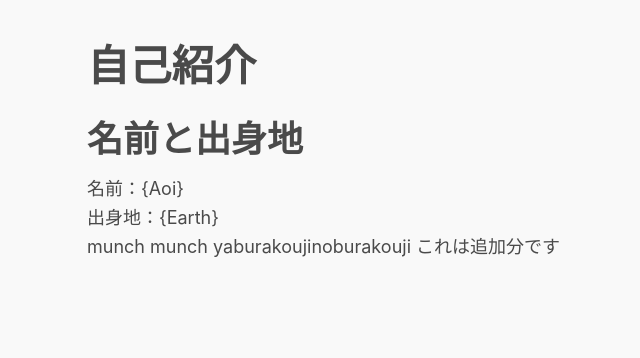
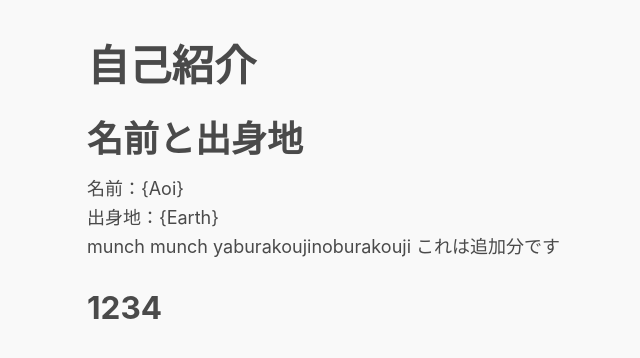
Before and after one commit to AoiOkuma/my-profile, a plain HTML site: page index.html in a window 1280 px wide. Shown: the whole page, without its empty margins (211-851 px from the left). Drawn offline with Linux system fonts and the light colour scheme.

Commit message:
ホームページ変更２

```diff
--- a/index.html
+++ b/index.html
@@ -25,6 +25,10 @@
     yaburakoujinoburakouji
     これは追加分です
   </p>
+
+  <h3>
+    1234
+  </h3>
   <!-- [4] あなたのお気に入りの画像を表示してみよう -->
 
 </body>
```
